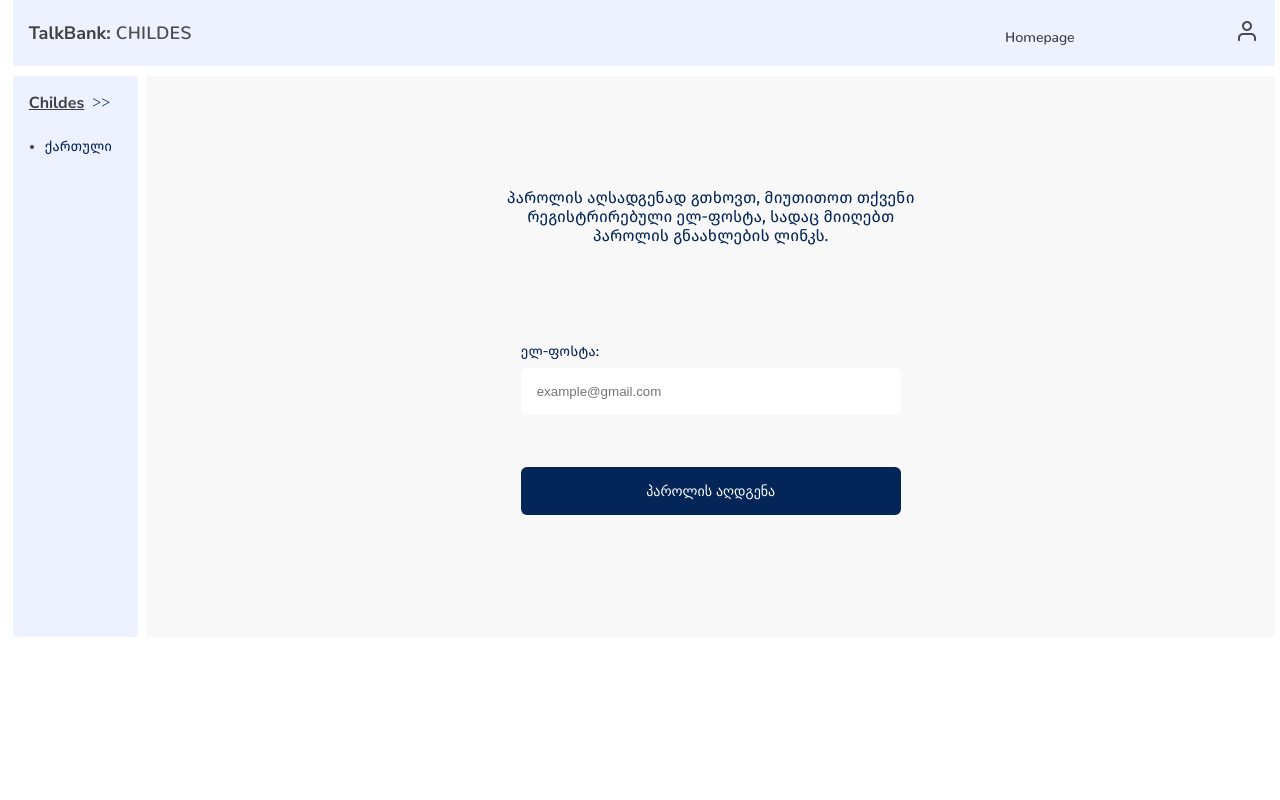
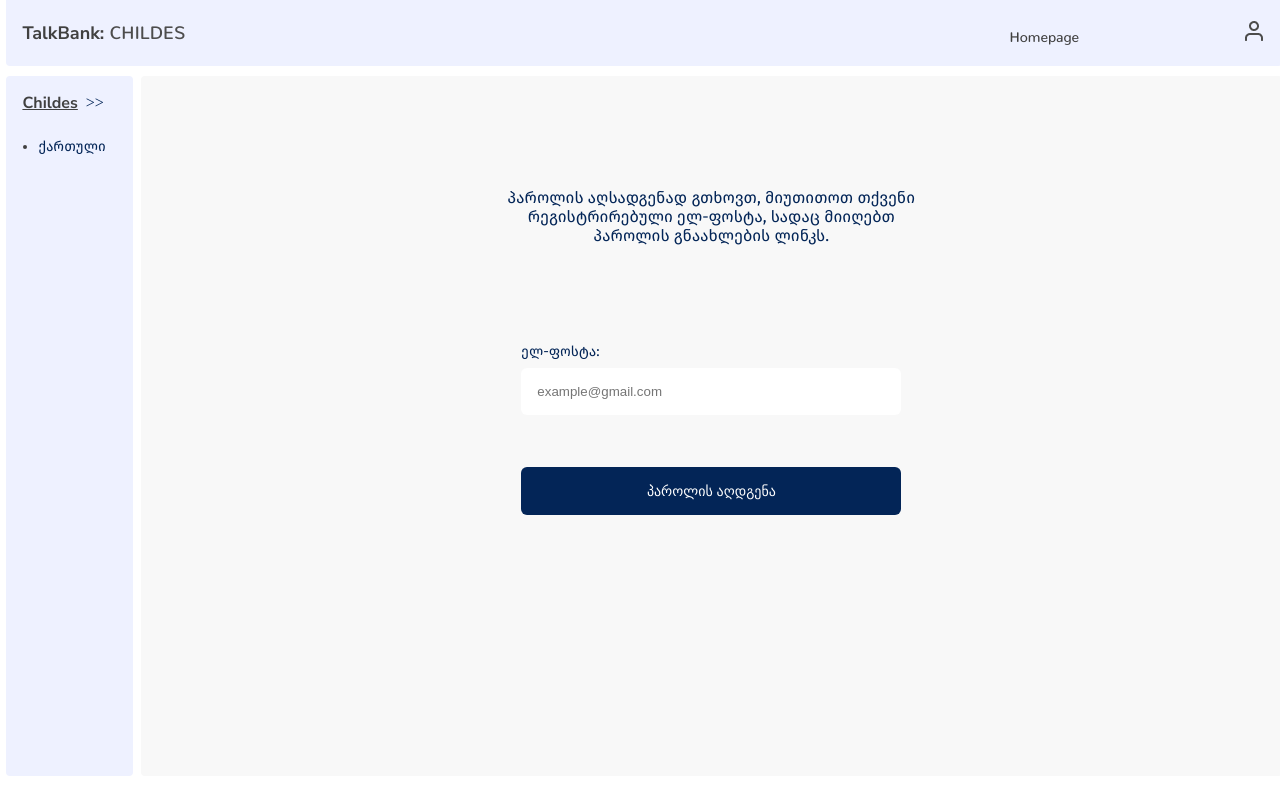
Before and after one commit to UnilabEdu/Childes, a Flask app: page /reset_password in a window 1280 px wide. Run offline with Flask 2, Linux system fonts and the light colour scheme.

Commit message:
update container width and height for .main

```diff
--- a/app/static/css/style.css
+++ b/app/static/css/style.css
@@ -55,16 +55,17 @@ img {
 }
 
 .container {
-  width: 1300px;
+  max-width: 1920px;
+  width: 99%;
   margin: 0 auto;
 }
 
-@media (max-width: 1300px) {
+/* @media (max-width: 1300px) {
   .container {
     width: 98%;
     min-width: 950px;
   }
-}
+} */
 .wrapper-logged-main, .wrapper-logged, .wrapper {
   display: grid;
   grid-template-columns: 10% 90%;
@@ -173,8 +174,8 @@ img {
   color: #404040;
   text-transform: capitalize;
 }
-
 .main {
+  height: calc(100vh - 100px);
   grid-area: main;
   background-color: #f8f8f8;
   border-radius: 4px;
```
